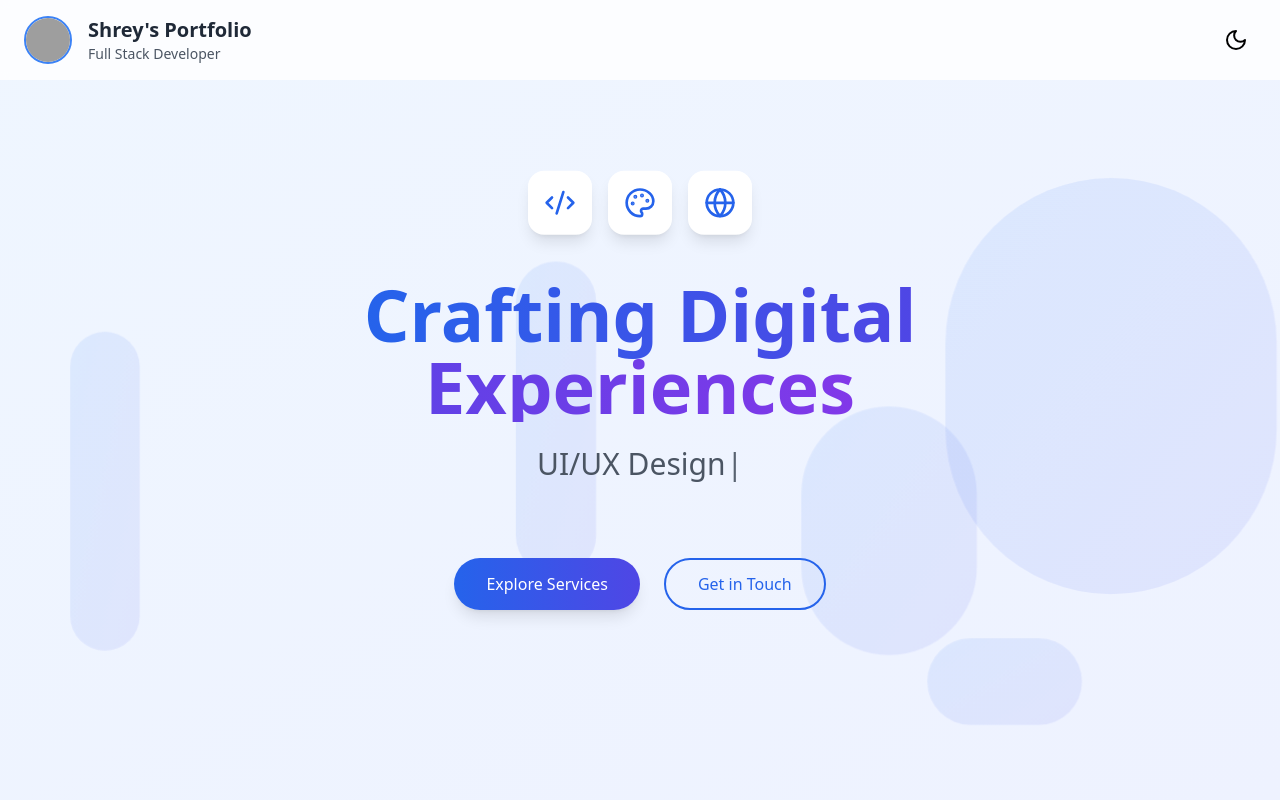
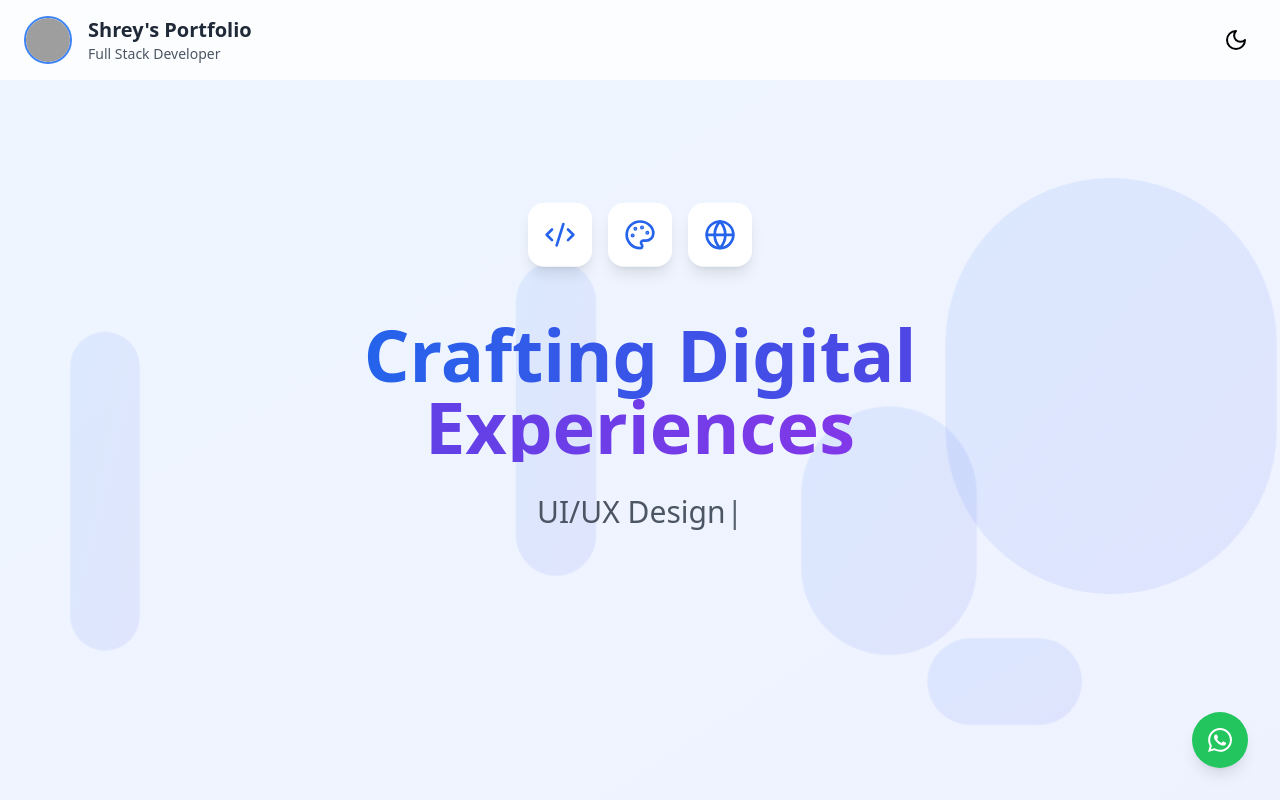
Before and after one commit to shrey1402/portfolio_website, a React (Vite) app: page / in a window 1280 px wide. Shown: the top 800 px of the page. Built offline with nearby package versions, Linux system fonts and the light colour scheme; grey boxes are pictures that could not be loaded.

Commit message:
changes in webpage

```diff
--- a/src/components/Contact.tsx
+++ b/src/components/Contact.tsx
@@ -1,6 +1,6 @@
 import React, { useState } from 'react';
 import { motion } from 'framer-motion';
-import { Mail, Phone, MapPin, Send } from 'lucide-react';
+import { Send } from 'lucide-react';
 import emailjs from 'emailjs-com';
 
 const Contact = () => {
@@ -13,21 +13,21 @@ const Contact = () => {
   const handleSubmit = (e: React.FormEvent) => {
     e.preventDefault();
     emailjs.send(
-      'service_08vr7vu',
-      'template_hddjimq',
+      'YOUR_SERVICE_ID',
+      'YOUR_TEMPLATE_ID',
       {
         to_email: 'shreyk1402@gmail.com',
         from_name: formData.name,
         from_email: formData.email,
         message: formData.message
       },
-      'SGB0wV8GxGZ1ohK5v'
+      'YOUR_USER_ID'
     );
     setFormData({ name: '', email: '', message: '' });
   };
 
   return (
-    <section className="py-20 bg-white dark:bg-gray-900">
+    <section className="py-20 bg-white dark:bg-gray-900" id="contact">
       <div className="container mx-auto px-6">
         <motion.div
           initial={{ opacity: 0, y: 20 }}
@@ -40,44 +40,7 @@ const Contact = () => {
           <p className="text-gray-600 dark:text-gray-300">Let's discuss your next project</p>
         </motion.div>
 
-        <div className="grid grid-cols-1 lg:grid-cols-2 gap-12">
-          <motion.div
-            initial={{ opacity: 0, x: -20 }}
-            whileInView={{ opacity: 1, x: 0 }}
-            viewport={{ once: true }}
-            transition={{ duration: 0.6 }}
-          >
-            <div className="space-y-8">
-              <div className="flex items-start space-x-4">
-                <div className="p-3 bg-blue-50 dark:bg-gray-800 rounded-lg">
-                  <Mail className="w-6 h-6 text-blue-600 dark:text-blue-400" />
-                </div>
-                <div>
-                  <h3 className="text-lg font-semibold text-gray-800 dark:text-white mb-1">Email</h3>
-                  <p className="text-gray-600 dark:text-gray-300">shreyk1402@gmail.com</p>
-                </div>
-              </div>
-              <div className="flex items-start space-x-4">
-                <div className="p-3 bg-blue-50 dark:bg-gray-800 rounded-lg">
-                  <Phone className="w-6 h-6 text-blue-600 dark:text-blue-400" />
-                </div>
-                <div>
-                  <h3 className="text-lg font-semibold text-gray-800 dark:text-white mb-1">Phone</h3>
-                  <p className="text-gray-600 dark:text-gray-300">+1 (555) 123-4567</p>
-                </div>
-              </div>
-              <div className="flex items-start space-x-4">
-                <div className="p-3 bg-blue-50 dark:bg-gray-800 rounded-lg">
-                  <MapPin className="w-6 h-6 text-blue-600 dark:text-blue-400" />
-                </div>
-                <div>
-                  <h3 className="text-lg font-semibold text-gray-800 dark:text-white mb-1">Location</h3>
-                  <p className="text-gray-600 dark:text-gray-300">New York, NY</p>
-                </div>
-              </div>
-            </div>
-          </motion.div>
-
+        <div className="max-w-2xl mx-auto">
           <motion.div
             initial={{ opacity: 0, x: 20 }}
             whileInView={{ opacity: 1, x: 0 }}
@@ -128,6 +91,26 @@ const Contact = () => {
           </motion.div>
         </div>
       </div>
+
+      {/* WhatsApp Button */}
+      <motion.a
+        href="https://wa.me/+917046110694?text=Hi"
+        target="_blank"
+        rel="noopener noreferrer"
+        className="fixed bottom-8 right-8 z-50 bg-green-500 hover:bg-green-600 text-white p-4 rounded-full shadow-lg hover:shadow-xl transition-all"
+        whileHover={{ scale: 1.1 }}
+        whileTap={{ scale: 0.9 }}
+        initial={{ opacity: 0, y: 20 }}
+        animate={{ opacity: 1, y: 0 }}
+        transition={{ duration: 0.3 }}
+      >
+        <svg
+          viewBox="0 0 24 24"
+          className="w-6 h-6 fill-current"
+        >
+          <path d="M17.472 14.382c-.297-.149-1.758-.867-2.03-.967-.273-.099-.471-.148-.67.15-.197.297-.767.966-.94 1.164-.173.199-.347.223-.644.075-.297-.15-1.255-.463-2.39-1.475-.883-.788-1.48-1.761-1.653-2.059-.173-.297-.018-.458.13-.606.134-.133.298-.347.446-.52.149-.174.198-.298.298-.497.099-.198.05-.371-.025-.52-.075-.149-.669-1.612-.916-2.207-.242-.579-.487-.5-.669-.51-.173-.008-.371-.01-.57-.01-.198 0-.52.074-.792.372-.272.297-1.04 1.016-1.04 2.479 0 1.462 1.065 2.875 1.213 3.074.149.198 2.096 3.2 5.077 4.487.709.306 1.262.489 1.694.625.712.227 1.36.195 1.871.118.571-.085 1.758-.719 2.006-1.413.248-.694.248-1.289.173-1.413-.074-.124-.272-.198-.57-.347m-5.421 7.403h-.004a9.87 9.87 0 01-5.031-1.378l-.361-.214-3.741.982.998-3.648-.235-.374a9.86 9.86 0 01-1.51-5.26c.001-5.45 4.436-9.884 9.888-9.884 2.64 0 5.122 1.03 6.988 2.898a9.825 9.825 0 012.893 6.994c-.003 5.45-4.437 9.884-9.885 9.884m8.413-18.297A11.815 11.815 0 0012.05 0C5.495 0 .16 5.335.157 11.892c0 2.096.547 4.142 1.588 5.945L.057 24l6.305-1.654a11.882 11.882 0 005.683 1.448h.005c6.554 0 11.89-5.335 11.893-11.893a11.821 11.821 0 00-3.48-8.413z"/>
+        </svg>
+      </motion.a>
     </section>
   );
 };
--- a/src/components/Hero.tsx
+++ b/src/components/Hero.tsx
@@ -1,7 +1,7 @@
 import React from 'react';
 import { motion } from 'framer-motion';
 import Typewriter from 'typewriter-effect';
-import { ChevronDown, Code2, Palette, Globe } from 'lucide-react';
+import { Code2, Palette, Globe } from 'lucide-react';
 
 const floatingAnimation = {
   initial: { y: 0 },
@@ -55,7 +55,7 @@ const Hero = () => {
             transition={{ duration: 0.8, ease: "easeOut" }}
             className="mb-8"
           >
-            <div className="flex justify-center space-x-4 mb-6">
+            <div className="flex justify-center space-x-4 mb-8">
               {[Code2, Palette, Globe].map((Icon, index) => (
                 <motion.div
                   key={index}
@@ -72,7 +72,7 @@ const Hero = () => {
             </div>
 
             <motion.h1
-              className="text-6xl md:text-7xl font-bold text-gray-800 dark:text-white mb-6"
+              className="text-6xl md:text-7xl font-bold text-gray-800 dark:text-white mb-8"
               initial={{ opacity: 0, scale: 0.9 }}
               animate={{ opacity: 1, scale: 1 }}
               transition={{ duration: 0.8, ease: "easeOut", delay: 0.2 }}
@@ -99,7 +99,7 @@ const Hero = () => {
               initial={{ opacity: 0 }}
               animate={{ opacity: 1 }}
               transition={{ duration: 1, delay: 0.8 }}
-              className="text-2xl md:text-3xl text-gray-600 dark:text-gray-300 h-20 mb-8"
+              className="text-2xl md:text-3xl text-gray-600 dark:text-gray-300 mb-12"
             >
               <Typewriter
                 options={{
@@ -117,30 +117,7 @@ const Hero = () => {
               />
             </motion.div>
           </motion.div>
-
-          <motion.div
-            initial={{ opacity: 0, y: 20 }}
-            animate={{ opacity: 1, y: 0 }}
-            transition={{ duration: 0.8, delay: 1 }}
-            className="flex justify-center gap-6"
-          >
-            <motion.button
-              whileHover={{ scale: 1.05 }}
-              whileTap={{ scale: 0.95 }}
-              className="px-8 py-3 bg-gradient-to-r from-blue-600 to-indigo-600 text-white rounded-full font-medium hover:from-blue-700 hover:to-indigo-700 transition-all shadow-lg hover:shadow-xl"
-            >
-              Explore Services
-            </motion.button>
-            <motion.button
-              whileHover={{ scale: 1.05 }}
-              whileTap={{ scale: 0.95 }}
-              className="px-8 py-3 border-2 border-blue-600 text-blue-600 dark:border-blue-400 dark:text-blue-400 rounded-full font-medium hover:bg-blue-50 dark:hover:bg-gray-800 transition-all"
-            >
-              Get in Touch
-            </motion.button>
-          </motion.div>
         </div>
-
       </div>
     </section>
   );
```
Also changed, not shown: src/components/Reviews.tsx (+31 -51 lines).
